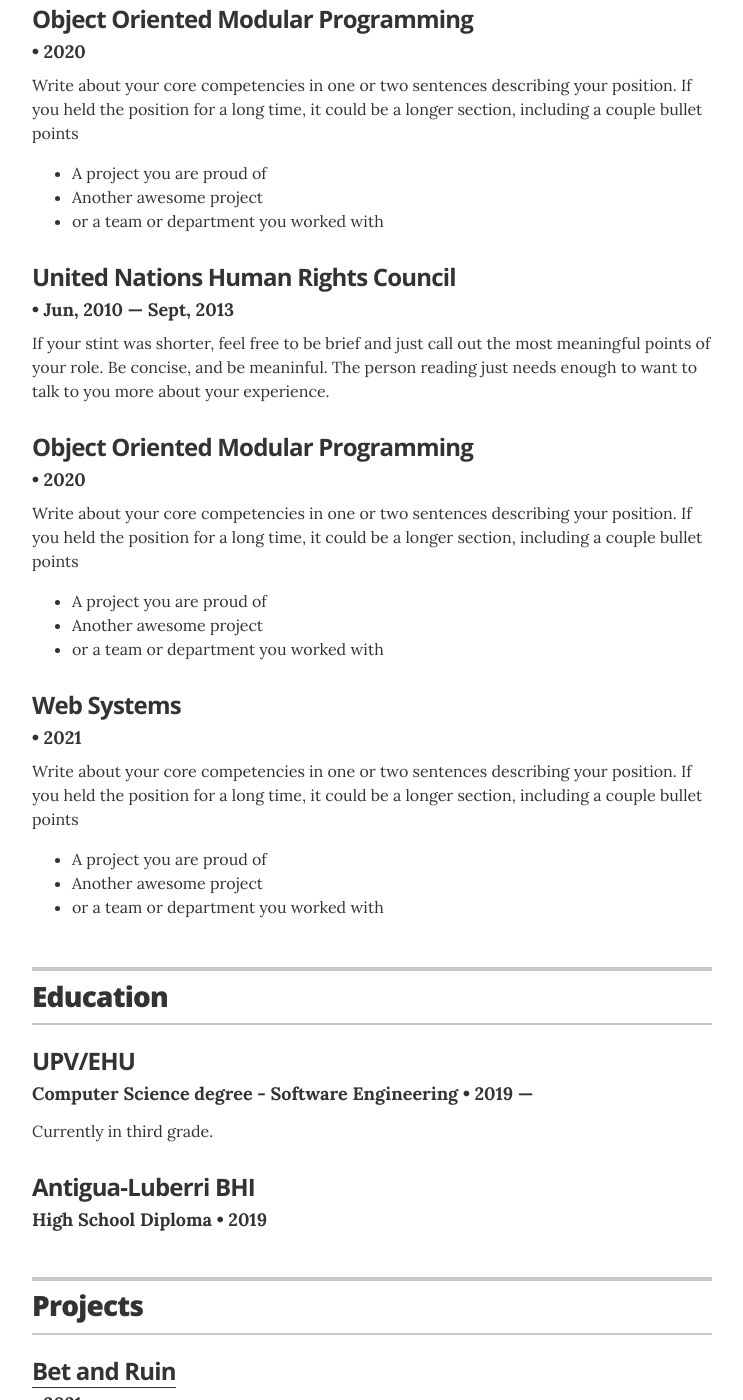
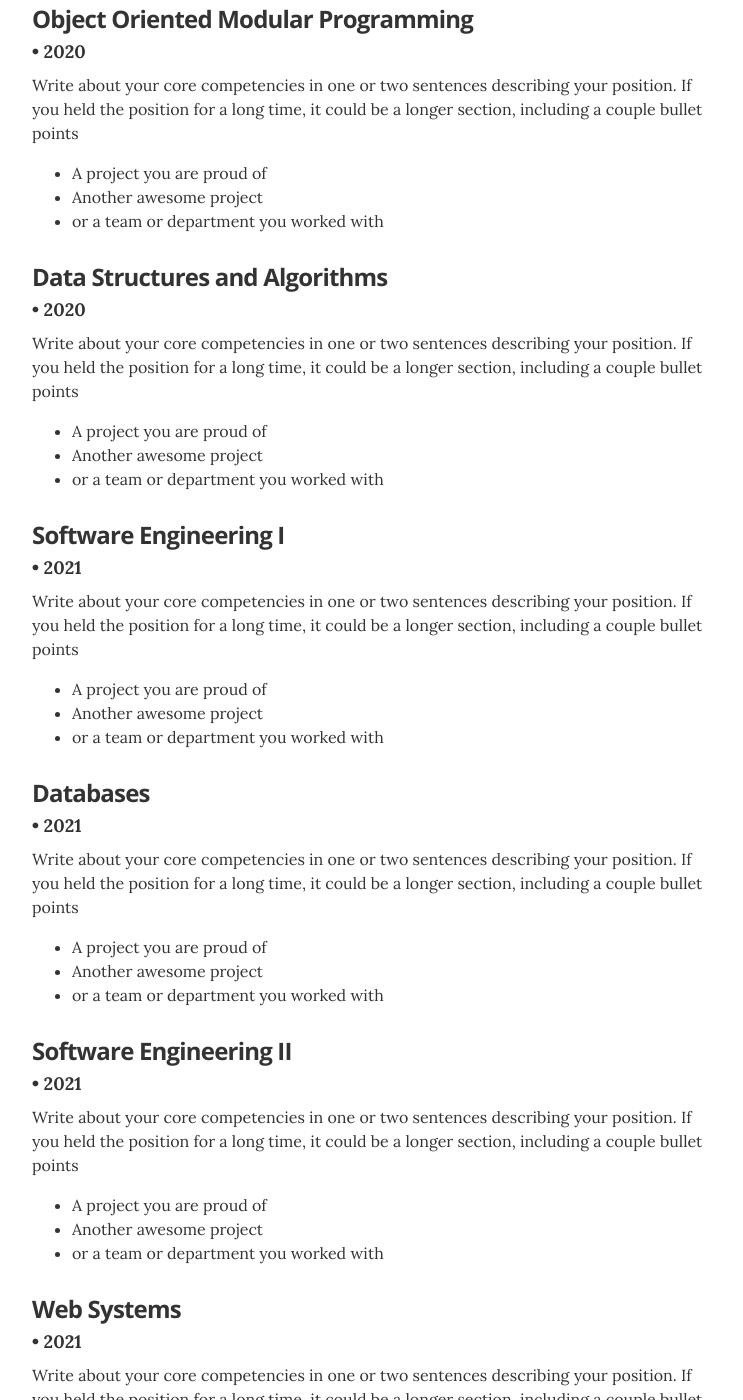
Before and after one commit to inakimoreno/inakimoreno.github.io, a Jekyll site: the page built from index.html, in a window 1280 px wide and 1400 px high, scrolled down 473 px. Shown: the whole window, without its empty margins (268-1011 px from the left). Built offline with Jekyll 4.4.1, drawn with Linux system fonts in a browser that asks for light colours; some of the changed lines change nothing that is shown.

Commit message:
added courses

```diff
--- a/_data/experience.yml
+++ b/_data/experience.yml
@@ -1,23 +1,4 @@
-# Jobs
-# VP of Global Communications
 - company: Object Oriented Modular Programming
-  duration: 2020
-  summary: Write about your core competencies in one or two sentences describing your position. If you held the position for a long time, it could be a longer section, including a couple bullet points	<ul class="resume-item-list"><li>A project you are proud of</li><li>Another awesome project</li><li>or a team or department you worked with</li></ul>
-
-# Director of Digital Stratgy
-- company: United Nations Human Rights Council
-  position: Director of Digital Strategy
-  duration:  Jun, 2010 &mdash; Sept, 2013
-  summary: If your stint was shorter, feel free to be brief and just call out the most meaningful points of your role. Be concise, and be meaninful. The person reading just needs enough to want to talk to you more about your experience.
-
-
-# Communications Coordinator
-- company: Springfield Women & Children's Center
-  position: Communications Coordinator
-  duration:   Jun, 2008  &mdash; May, 2010
-  summary: Led communication efforts across digital and traditional media channels for marketing and public relations, internal communication strategies, and coordinated support programs for the recipients of the center's services.
-
-  company: Object Oriented Modular Programming
   duration: 2020
   summary: Write about your core competencies in one or two sentences describing your position. If you held the position for a long time, it could be a longer section, including a couple bullet points	<ul class="resume-item-list"><li>A project you are proud of</li><li>Another awesome project</li><li>or a team or department you worked with</li></ul>
 
@@ -25,18 +6,18 @@
   duration: 2020
   summary: Write about your core competencies in one or two sentences describing your position. If you held the position for a long time, it could be a longer section, including a couple bullet points	<ul class="resume-item-list"><li>A project you are proud of</li><li>Another awesome project</li><li>or a team or department you worked with</li></ul>
 
-  company: Software Engineering I
+- company: Software Engineering I
   duration: 2021
   summary: Write about your core competencies in one or two sentences describing your position. If you held the position for a long time, it could be a longer section, including a couple bullet points	<ul class="resume-item-list"><li>A project you are proud of</li><li>Another awesome project</li><li>or a team or department you worked with</li></ul>
 
-  company: Databases
+- company: Databases
   duration: 2021
   summary: Write about your core competencies in one or two sentences describing your position. If you held the position for a long time, it could be a longer section, including a couple bullet points	<ul class="resume-item-list"><li>A project you are proud of</li><li>Another awesome project</li><li>or a team or department you worked with</li></ul>
 
-  company: Software Engineering II
+- company: Software Engineering II
   duration: 2021
   summary: Write about your core competencies in one or two sentences describing your position. If you held the position for a long time, it could be a longer section, including a couple bullet points	<ul class="resume-item-list"><li>A project you are proud of</li><li>Another awesome project</li><li>or a team or department you worked with</li></ul>
 
-  company: Web Systems
+- company: Web Systems
   duration: 2021
   summary: Write about your core competencies in one or two sentences describing your position. If you held the position for a long time, it could be a longer section, including a couple bullet points	<ul class="resume-item-list"><li>A project you are proud of</li><li>Another awesome project</li><li>or a team or department you worked with</li></ul>
```
